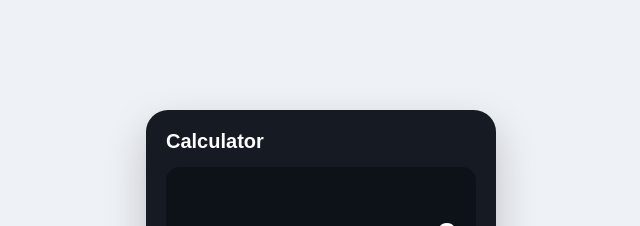
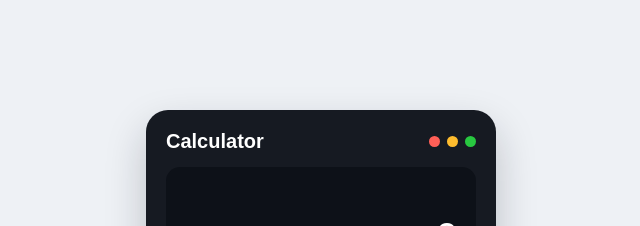
Before and after one commit to mhmdwaelanwr/react-calculator-task, a React (Vite) app: page / in a window 1280 px wide. Shown: the top 226 px of the page, without its empty margins (319-959 px from the left). Built offline with nearby package versions, Linux system fonts and the light colour scheme.

Commit message:
Add simple color dots to calculator header

```diff
--- a/src/App.css
+++ b/src/App.css
@@ -43,8 +43,29 @@ button {
   font-weight: bold;
 }
 
-.top-text small {
-  color: #9ca3af;
+.color-dots {
+  display: flex;
+  gap: 7px;
+  align-items: center;
+}
+
+.dot {
+  width: 11px;
+  height: 11px;
+  border-radius: 50%;
+  display: block;
+}
+
+.red {
+  background: #ff5f57;
+}
+
+.yellow {
+  background: #febc2e;
+}
+
+.green {
+  background: #28c840;
 }
 
 .screen {
```
